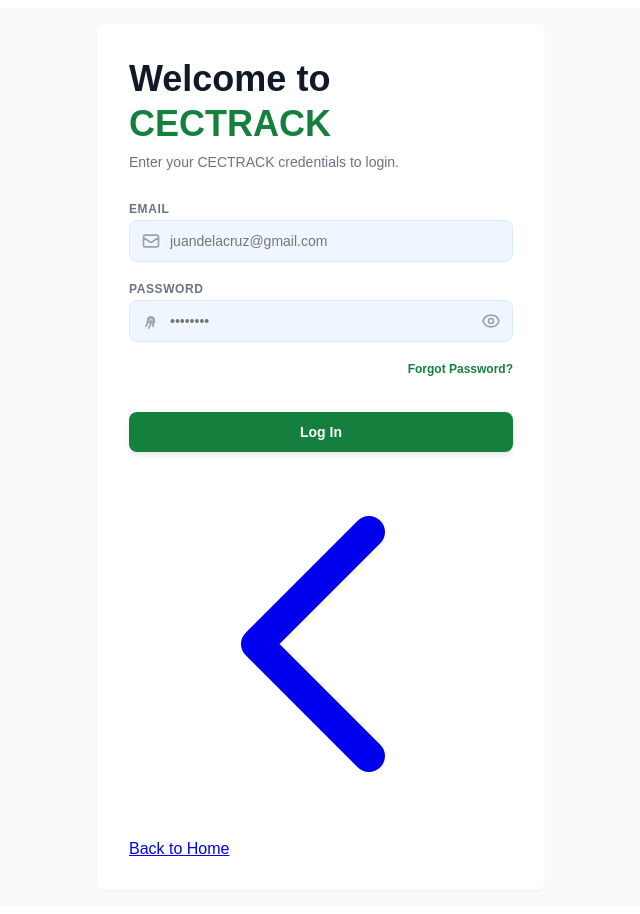
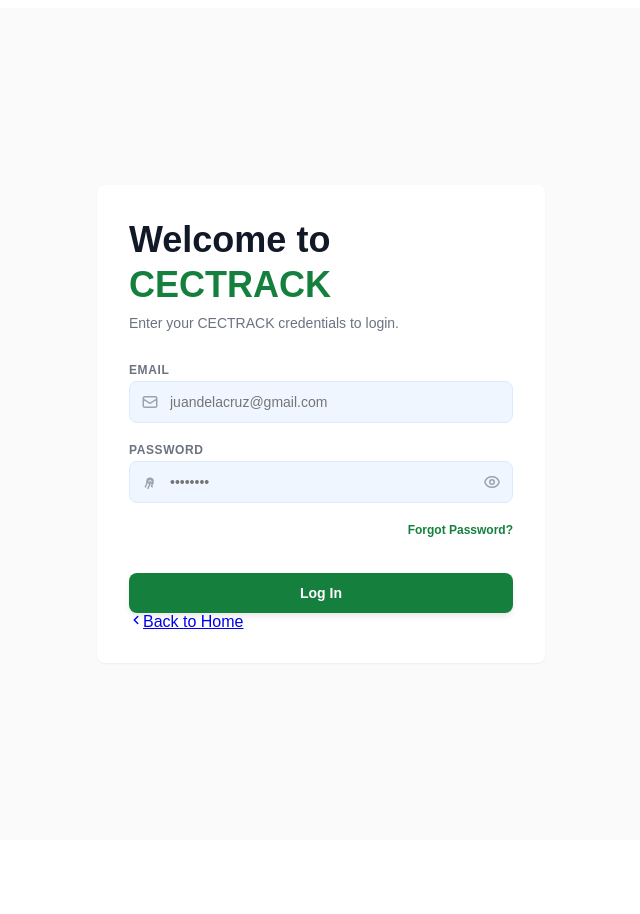
Before and after one commit to renoweebeloy/cec-track-js, a Next.js app: page /login in a window 1280 px wide. Shown: the whole page, without its empty margins (319-959 px from the left). After the commit the page ends 848 px from the top, so only its background shows below. Built offline with nearby package versions, Linux system fonts and the light colour scheme; no server answers.

Commit message:
Update login.js

```diff
--- a/pages/login.js
+++ b/pages/login.js
@@ -2,7 +2,6 @@ import { useState } from 'react';
 import { supabase } from '../lib/supabaseClient';
 import { useRouter } from 'next/router';
 import Link from 'next/link';
-// IMPORT ANG STYLES! Siguroa nga sakto ang path sa imong module.
 import styles from '../styles/Home.module.css';
 
 export default function Login() {
@@ -62,8 +61,7 @@ export default function Login() {
             </label>
             <div className={styles.inputWrapper}>
               <div className={styles.inputIconLeft}>
-                {/* Envelope Icon */}
-                <svg width="20" height="20" fill="none" stroke="currentColor" viewBox="0 0 24 24">
+                <svg width="18" height="18" fill="none" stroke="currentColor" viewBox="0 0 24 24">
                   <path strokeLinecap="round" strokeLinejoin="round" strokeWidth="2" d="M3 8l7.89 5.26a2 2 0 002.22 0L21 8M5 19h14a2 2 0 002-2V7a2 2 0 00-2-2H5a2 2 0 00-2 2v10a2 2 0 002 2z"></path>
                 </svg>
               </div>
@@ -85,8 +83,7 @@ export default function Login() {
             </label>
             <div className={styles.inputWrapper}>
               <div className={styles.inputIconLeft}>
-                {/* Lock Icon */}
-                <svg width="20" height="20" fill="none" stroke="currentColor" viewBox="0 0 24 24">
+                <svg width="18" height="18" fill="none" stroke="currentColor" viewBox="0 0 24 24">
                   <path strokeLinecap="round" strokeLinejoin="round" strokeWidth="2" d="M12 11c0 3.517-1.009 6.799-2.753 9.571m-3.44-2.04l.054-.09A13.916 13.916 0 008 11a4 4 0 118 0c0 1.017-.078 2.027-.231 3.023m-1.64 3.322c.28.326.549.664.805 1.016m-1.037-1.016a14.04 14.04 0 001.037 1.016m-1.037-1.016A14.013 14.013 0 0016 11"></path>
                   <path strokeLinecap="round" strokeLinejoin="round" strokeWidth="2" d="M15 11a3 3 0 11-6 0 3 3 0 016 0z"></path>
                 </svg>
@@ -95,18 +92,17 @@ export default function Login() {
                 type={showPassword ? "text" : "password"}
                 placeholder="••••••••"
                 className={styles.loginInput}
-                style={{ paddingRight: '2.5rem' }} // Extra space para sa icon
+                style={{ paddingRight: '2.5rem' }}
                 value={password}
                 onChange={(e) => setPassword(e.target.value)}
                 required
               />
-              {/* Show/Hide Password Toggle */}
               <button
                 type="button"
                 onClick={() => setShowPassword(!showPassword)}
                 className={styles.passwordToggle}
               >
-                <svg width="20" height="20" fill="none" stroke="currentColor" viewBox="0 0 24 24">
+                <svg width="18" height="18" fill="none" stroke="currentColor" viewBox="0 0 24 24">
                   <path strokeLinecap="round" strokeLinejoin="round" strokeWidth="2" d="M15 12a3 3 0 11-6 0 3 3 0 016 0z"></path>
                   <path strokeLinecap="round" strokeLinejoin="round" strokeWidth="2" d="M2.458 12C3.732 7.943 7.523 5 12 5c4.478 0 8.268 2.943 9.542 7-1.274 4.057-5.064 7-9.542 7-4.477 0-8.268-2.943-9.542-7z"></path>
                 </svg>
@@ -142,8 +138,8 @@ export default function Login() {
         {/* Back to Home Link */}
         <div className={styles.backLinkWrapper}>
           <Link href="/" className={styles.backLink}>
-            <svg className={styles.backIcon} fill="none" stroke="currentColor" viewBox="0 0 24 24">
-              <path strokeLinecap="round" strokeLinejoin="round" strokeWidth="2" d="M15 19l-7-7 7-7"></path>
+            <svg width="14" height="14" viewBox="0 0 24 24" fill="none" stroke="currentColor" strokeWidth="2.5" strokeLinecap="round" strokeLinejoin="round" className={styles.backIcon}>
+              <path d="M15 18l-6-6 6-6" />
             </svg>
             Back to Home
           </Link>
```
